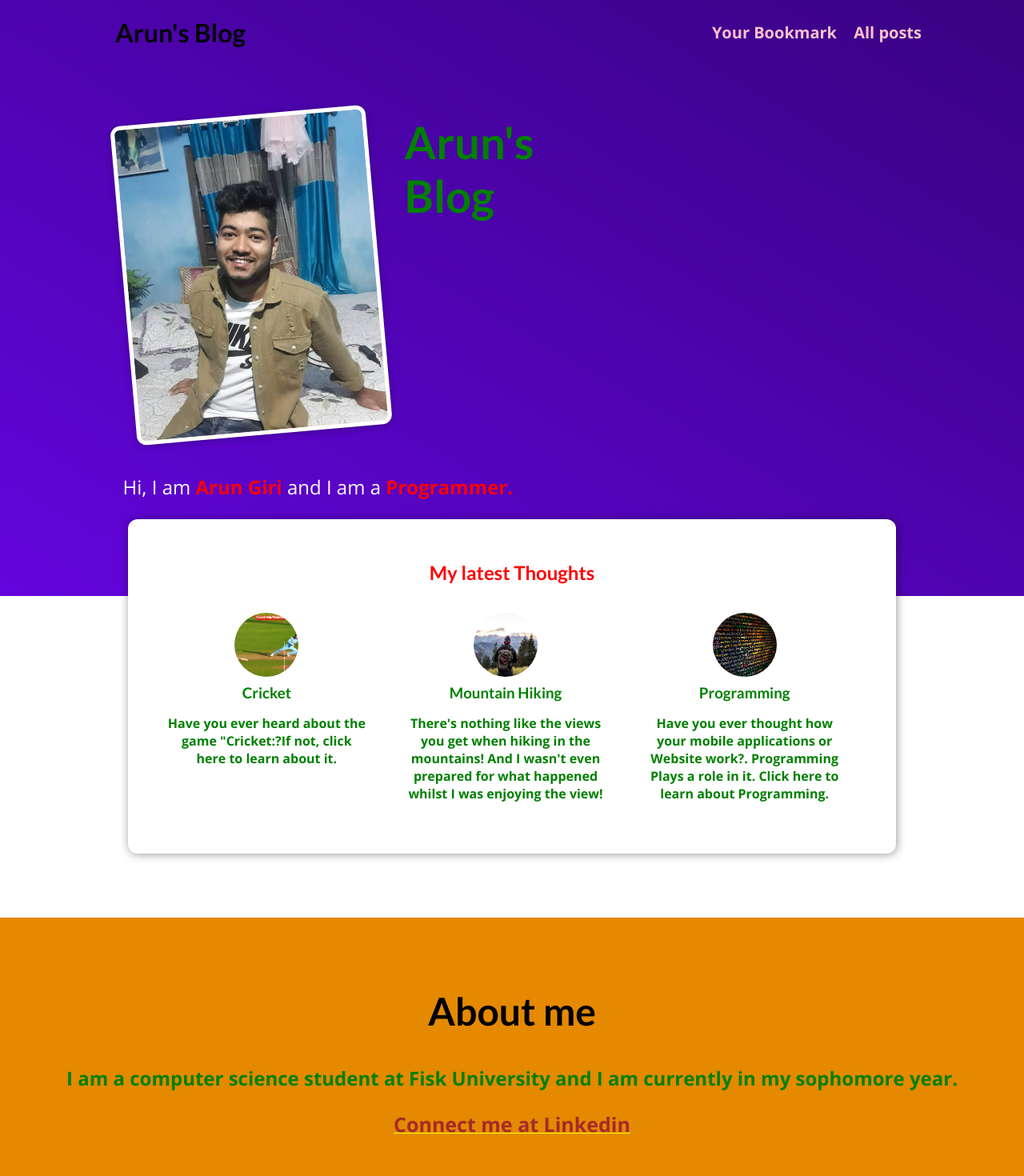
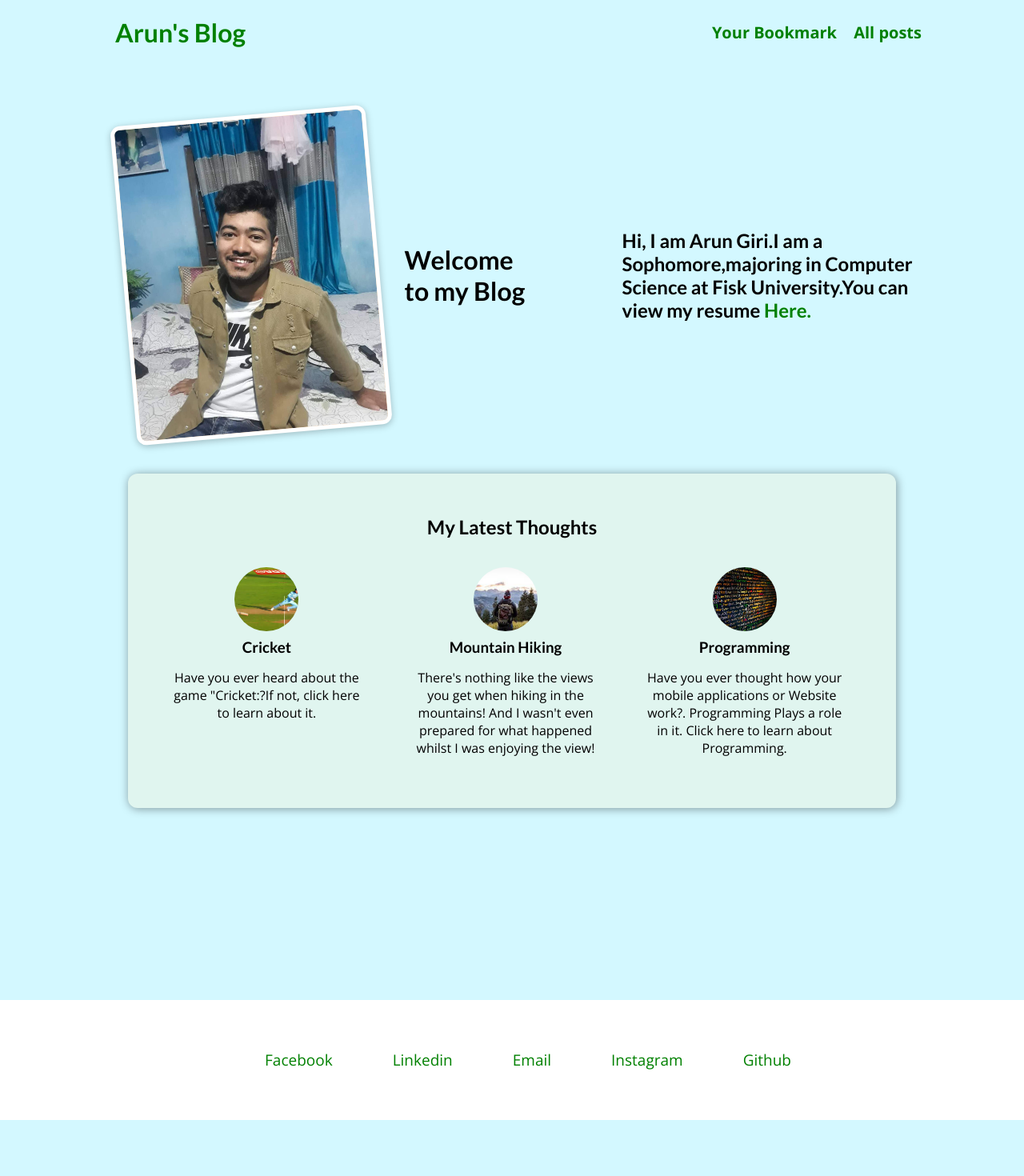
Before and after one commit to ArunGiri392/Blog, a Django app: page / in a window 1280 px wide. Shown: the whole page at 80% size. After the commit the page ends 1400 px from the top, so only its background shows below. Run offline with Django 4.2, Linux system fonts and the light colour scheme; data comes from the database, SQL or seed files in the repository; both versions use the stored data as it was after the commit.

Commit message:
Woked on the frontend, made it mobile responsive

```diff
--- a/blog/static/blog/all_posts.css
+++ b/blog/static/blog/all_posts.css
@@ -3,7 +3,8 @@ body {
 }
 
 #main-navigation {
-  background-color: #390281;
+  background-color: #D3F8FF;
+
   box-shadow: 0 2px 8px rgba(0, 0, 0, 0.25);
 }
 
--- a/blog/static/blog/index.css
+++ b/blog/static/blog/index.css
@@ -5,16 +5,29 @@
     margin-top: -50px;
     margin-right: 30px;
 } */
+body{
+  background-color: #D3F8FF;
+}
 
 #welcome {
-  background: linear-gradient(to right top, #6305dd, #390281);
+  /* background: linear-gradient(to right top, #6305dd, #390281); */
+  background-color:#D3F8FF;
   padding: 6rem 12%;
 }
 
 #welcome header {
   display: flex;
-  align-items: flex-start;
+  align-items: center;
   margin: 3rem auto;
+}
+
+#welcome header a{
+  text-decoration:none;
+  color:green;
+  font-size: 24px;
+}
+#welcome header a:hover{
+  color:#cf79f1;
 }
 
 #welcome img {
@@ -30,19 +43,22 @@
 }
 
 #welcome h2 {
-  font-size: 3.5rem;
+  font-size: 2rem;
   margin: 0 0 0 2rem;
-  color: #e4e4e4;
+
+  /* color: #e4e4e4; */
   width: 10rem;
 }
 
 #welcome p {
-  color: white;
-  font-size: 1.5rem;
+   width:400px;
+   margin-left: 80px;
+   font-size: 1.5rem;
 }
 
 #latest-posts {
-  background-color: white;
+  background-color:#E0F5EF;
+  /* background-color: #d70063; */
   padding: 2rem;
   border-radius: 12px;
   width: 60rem;
@@ -69,8 +85,8 @@
 #about {
   text-align: center;
   padding: 3rem;
-  background-color: #e48900;
-  margin-top: 5rem;
+  /* background-color:white; */
+  margin-top: 2rem;
 }
 
 #about h2 {
@@ -81,7 +97,114 @@
   font-size: 1.5rem;
   color: #353535;
 }
-#about a {
+/* #about a {
   color:yellow;
   font-size:12px;
+} */
+
+/* css for the footer. */
+
+/* footer{
+  background-color:#D3F8FF;
+  height:130px;
 }
+footer ul{
+
+  margin-left:20%;
+  padding-top:55px;
+}
+footer ul li{
+  display:inline;
+
+
+}
+footer ul li a{
+  text-decoration: none;
+  padding:9px;
+  color:black;
+  font-size:19px;
+}
+footer ul li a:hover{
+  text-decoration:underline;
+  color:green;
+} */
+
+footer{
+  margin-top:240px;
+  height:150px;
+  background-color: white;
+
+}
+footer ul {
+ list-style-type: none;
+ color:white;
+}
+footer ul {
+  /* background-color: green; */
+  display:flex;
+  align-items: center;
+  justify-content:center;
+
+  column-gap:75px;
+}
+footer ul li a{
+  text-decoration: none;
+  color:green;
+
+  font-size:19px;
+}
+
+footer ul li a:hover{
+  text-decoration:none;
+  color: #cf79f1;
+}
+
+footer{
+  display:flex;
+  align-items: center;
+  justify-content:center;
+}
+
+
+/* writing the code for the mobile view. */
+@media screen and (max-width: 850px) {
+  footer ul {
+    /* background-color: green; */
+    display:flex;
+    flex-direction: column;
+    row-gap: 5px;
+    /* align-items: center;
+    justify-content:center; */
+
+
+  }
+
+  #latest-posts ul {
+    list-style: none;
+    margin: 0;
+    padding: 0;
+    display: flex;
+    flex-direction: column;
+    gap: 1rem;
+  }
+
+  #latest-posts {
+    background-color:#E0F5EF;
+    /* background-color: #d70063; */
+    padding: 2rem;
+    border-radius: 12px;
+    width: 25rem;
+    margin: -6rem auto 2rem auto;
+    box-shadow: 1px 1px 12px rgba(0, 0, 0, 0.4);
+  }
+  #welcome header {
+    display: flex;
+    flex-direction: column;
+    align-items: flex-start;
+    /* align-items: center; */
+    margin: 3rem auto;
+  }
+  #welcome header p{
+    margin-left:-20px;
+  }
+}
--- /dev/null
+++ b/blog/static/blog/index.js
@@ -0,0 +1,20 @@
+console.log("arun");
+alert("Hello! I am an alert box!!");
+
+
+
+
+const value = document.querySelectorAll(".stars a");
+value.forEach((star,index) => {
+
+    star.addEventListener("click",()=>{
+        // numberofuserreviews++;
+
+
+        console.log(index+1);
+        // newRating = (index + 1) / numberofuserreviews
+        // console.log(newRating);
+        // console.log(index+1);
+    })
+
+});
--- a/blog/static/blog/post.css
+++ b/blog/static/blog/post.css
@@ -1,4 +1,5 @@
 .post {
+  /* background-color: red; */
   display: flex;
   flex-direction: column;
   align-items: center;
@@ -17,7 +18,8 @@
 .post a:hover,
 .post a:active {
   transform: scale(1.1);
-  background-color: #390281;
+  /* background-color: #390281; */
+  background-color: #cf79f1;
   color: white;
 }
 
--- a/blog/static/blog/stored_posts.css
+++ b/blog/static/blog/stored_posts.css
@@ -1,5 +1,5 @@
 #main-navigation {
-    background-color: #390281;
+    background-color:#D3F8FF;
     box-shadow: 0 2px 8px rgba(0, 0, 0, 0.25);
   }
 body{
--- a/blog/templates/blog/includes/post.html
+++ b/blog/templates/blog/includes/post.html
@@ -4,8 +4,8 @@
       <a href="{% url "post-detail" post.slug%}">
         <img src="{{post.image_name.url}}" alt="{{post.title}}"/>
         <div class="post_content">
-          <h3><span style="color:green;font-weight:bold"> {{ post.title }}</span> </h3>
-          <p><span style="color:green;font-weight:bold">{{post.excerpt}}</span> </p>
+          <h3> {{ post.title }} </h3>
+          <p>{{post.excerpt}}</p>
         </div>
       </a>
     </article>
--- a/blog/templates/blog/index.html
+++ b/blog/templates/blog/index.html
@@ -7,9 +7,7 @@
    {% block css_files%}
    <link rel="stylesheet" href="{% static "blog/post.css" %}"/>
    <link rel="stylesheet" href="{% static "blog/index.css" %}"/>
-
-
-   {% endblock%}
+  {% endblock%}
 
    {% block content%}
 
@@ -18,24 +16,40 @@
    <section id="welcome">
      <header>
        <img src="{% static "blog/images/arun.jpeg" %}" alt="Arun-Author of the blog"/>
-       <h2> <span style="color:green;font-weight:bold">Arun's Blog</span> </h2>
+       <h2> Welcome to my Blog<h2>
+        <p>Hi, I am  Arun Giri.I am a Sophomore,majoring in Computer Science at Fisk University.You can view my resume <a href="../../static/blog/images/ArunGiri.pdf" download>Here.</a></p>
      </header>
-     <p>Hi, I am  <span style="color:red;font-weight:bold">Arun Giri</span> and I am a <span style="color:red;font-weight:bold">Programmer.</span> </p>
+
+
    </section>
 
    <section id="latest-posts">
-     <h2><span style="color:red;font-weight:bold">My latest Thoughts</span> </h2>
+     <h2>My Latest Thoughts</h2>
      <ul>
       {% for post in posts%}
       {% include "blog/includes/post.html"%}
       {% endfor %}
       <ul>
    </section>
-   <section id="about">
+
+   {% comment %} <section id="about">
      <h2>About me </h2>
-     <p> <span style="color:green;font-weight:bold">I am a computer science student at Fisk University and I am currently in my sophomore year.</span></p>
-     <a href="https://www.linkedin.com/in/arungiri12/" target=""> <span style="color:brown;font-size:25px;font-weight:bold"> Connect me at Linkedin</span> </a>
+     <p> I am a Sophomore at Fisk Univeristy majoring in Computer Science</p>
 
-   </section>
+  </section> {% endcomment %}
+
+   <footer>
+    <ul>
+        <li><a target=" " href="https://www.facebook.com/arun.giri.73932/">Facebook</a></li>
+        <li><a href="https://www.linkedin.com/in/arungiri12/">Linkedin</a></li>
+        <li><a href="mailto:arungirii100@gmail.com">Email</a></li>
+        <li><a href="mailto:arungirii100@gmail.com">Instagram</a></li>
+        <li><a target=" " href="https://github.com/ArunGiri392/">Github</a></li>
+
+
+    </ul>
+
+  </footer>
+  <script src="{% static "blog/index.js" %}"></script>
 
    {% endblock %}
--- a/blog/urls.py
+++ b/blog/urls.py
@@ -5,5 +5,6 @@ urlpatterns = [
     path("", views.starting_page, name="starting-page"),
     path("posts", views.posts, name="posts-page"),
     path("posts/<slug:slug>", views.SinglePostView.as_view(), name="post-detail" ),
+
     path("read-later",views.ReadLaterview.as_view(), name="read-later")
 ]
--- a/blog/views.py
+++ b/blog/views.py
@@ -68,6 +68,10 @@ class SinglePostView(View):
     comments = identified_post.comments.all().order_by("-id")[0:3]
     return render(request, "blog/post_detail.html", {"post": identified_post, "form":comment_form,"comments":comments,"saved_for_later":is_saved_for_later,"tags":identified_post.tag.all()})
 
+  def ratings(request,value):
+    if value == 1:
+      return render(request,"blog/post_detail.html",{"ratings":1})
+
   def post(self,request,slug):
     comment_form = CommentForm(request.POST)
     post = Post.objects.get(slug=slug)
@@ -80,6 +84,10 @@ class SinglePostView(View):
     comment.post = post
     comment.save()
     return HttpResponseRedirect(reverse("post-detail", args=[slug]))
+
+
+
+
 
 
 class ReadLaterview(View):
@@ -113,3 +121,5 @@ class ReadLaterview(View):
 # class Singlepostview(DetailView):
 #   template_name = "blog/post-detail.html"
 #   model = Post
+def ratings(request):
+  pass
--- a/static/app.css
+++ b/static/app.css
@@ -33,7 +33,7 @@ h3 {
 
 #main-navigation a {
   text-decoration: none;
-  color: pink;
+  color: green;
   font-weight: bold;
   margin-left:16px;
 
@@ -48,5 +48,29 @@ h3 {
 
 #main-navigation h1 a:hover,
 #main-navigation h1 a:active {
-  color: white;
+  color:#cf79f1;;
 }
+
+
+/* writing the code for the mobile view. */
+@media screen and (max-width: 600px) {
+  /* #allposts{
+    background-color: red;
+    margin-left:-40px;
+
+  } */
+  #main-navigation {
+    width: 100%;
+    height: 5rem;
+    display: flex;
+    flex-direction: column;
+    justify-content: space-between;
+    align-items: center;
+    padding: 0 10%;
+    position: absolute;
+    top: 0;
+    left: 0;
+  }
+
+
+}
--- a/templates/base.html
+++ b/templates/base.html
@@ -13,12 +13,12 @@
 </head>
 <body>
     <header id="main-navigation">
-        <h1> <a href="{% url "starting-page"%}" ><span style="color:Black;font-weight:bold"> Arun's Blog</span> </a> </h1>
+        <h1> <a href="{% url "starting-page"%}" > Arun's Blog </a> </h1>
 
 
        <nav>
         <a href="{% url "read-later"%}"> Your Bookmark </a>
-        <a href="{% url "posts-page"%}"> All posts </a>
+        <a id="allposts" href="{% url "posts-page"%}"> All posts </a>
        </nav>
 
     </header>
```
Also changed, not shown: blog/static/blog/post_detail.css (+28 -5 lines), blog/templates/blog/post_detail.html (+27 -0 lines), db.sqlite3, 1 other file.
